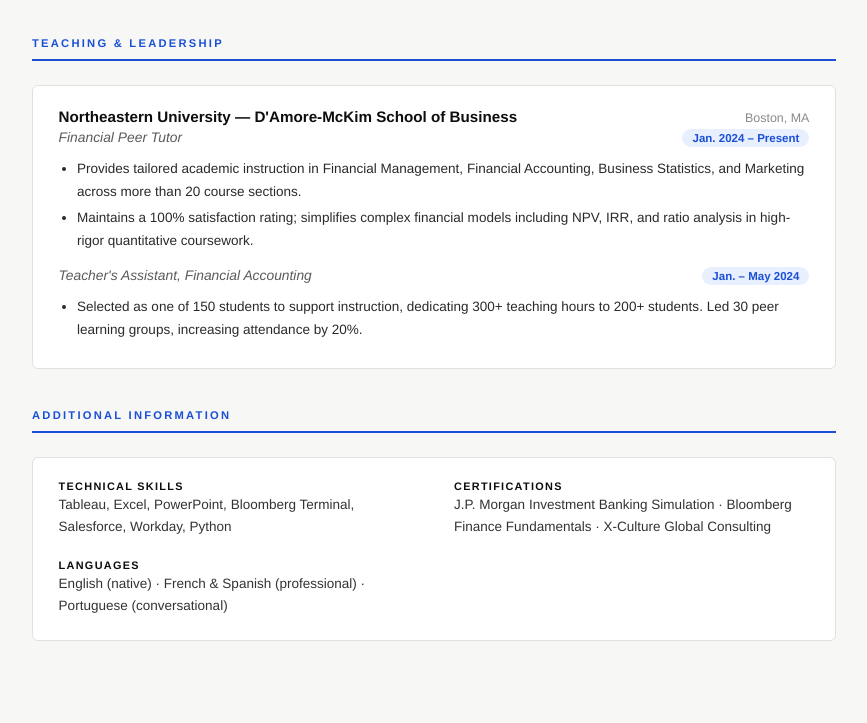
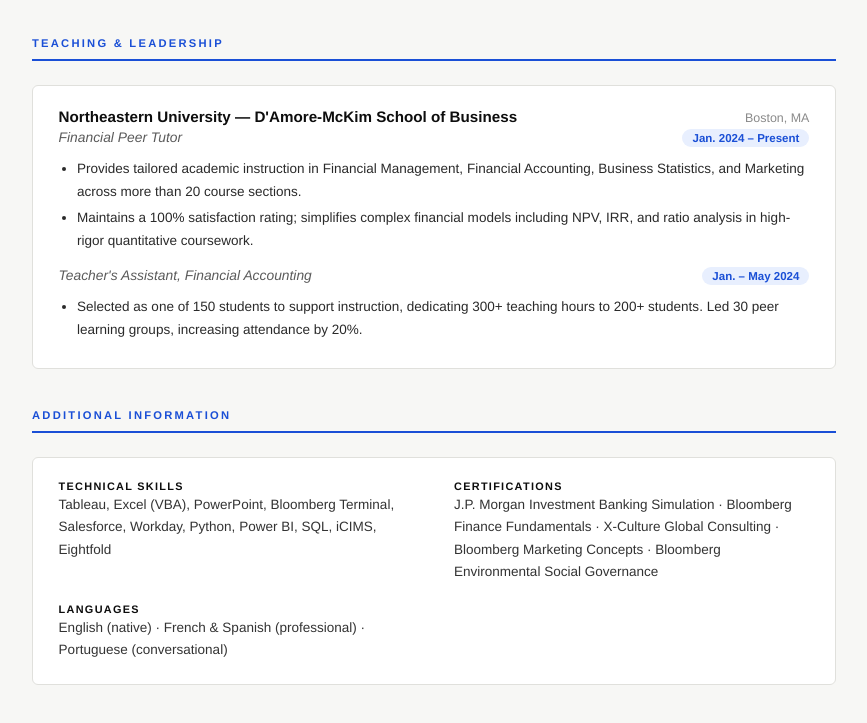
Before and after one commit to reichertcecilia/reichertcecilia.github.io, a plain HTML site: page resume.html in a window 1280 px wide. Shown: the part 2135-2858 px from the top of the page, without its empty margins (206-1073 px from the left). Drawn offline with Linux system fonts and the light colour scheme.

Commit message:
Update resume.html

```diff
--- a/resume.html
+++ b/resume.html
@@ -156,8 +156,8 @@ ul li{font-size:0.845rem;line-height:1.7;margin-bottom:0.2rem;color:#2a2a2a}
     <div class="r-section-title">Additional Information</div>
     <div class="entry">
       <div class="skills-2col">
-        <div class="skill-item"><span class="sk-label">Technical Skills</span><span class="sk-val">Tableau, Excel, PowerPoint, Bloomberg Terminal, Salesforce, Workday, Python</span></div>
-        <div class="skill-item"><span class="sk-label">Certifications</span><span class="sk-val">J.P. Morgan Investment Banking Simulation · Bloomberg Finance Fundamentals · X-Culture Global Consulting</span></div>
+        <div class="skill-item"><span class="sk-label">Technical Skills</span><span class="sk-val">Tableau, Excel (VBA), PowerPoint, Bloomberg Terminal, Salesforce, Workday, Python, Power BI, SQL, iCIMS, Eightfold</span></div>
+        <div class="skill-item"><span class="sk-label">Certifications</span><span class="sk-val">J.P. Morgan Investment Banking Simulation · Bloomberg Finance Fundamentals · X-Culture Global Consulting · Bloomberg Marketing Concepts · Bloomberg Environmental Social Governance</span></div>
         <div class="skill-item" style="margin-top:0.5rem"><span class="sk-label">Languages</span><span class="sk-val">English (native) · French &amp; Spanish (professional) · Portuguese (conversational)</span></div>
       </div>
     </div>
```
